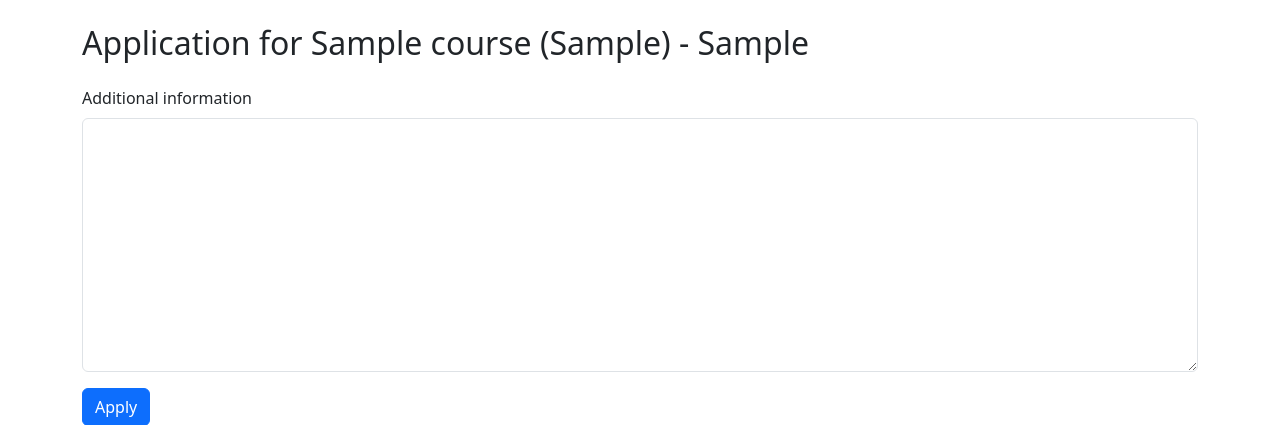
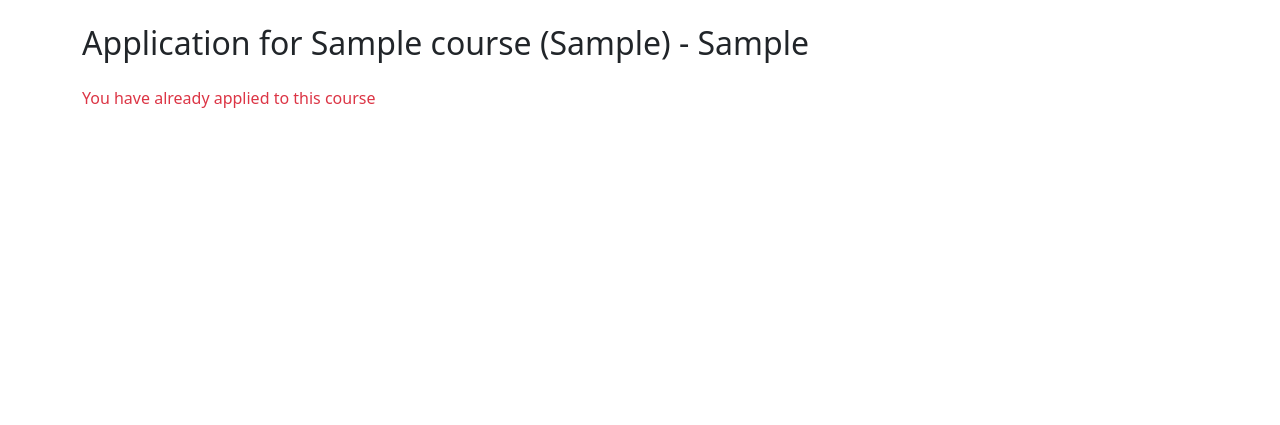
Before and after one commit to k3vkoh/bc-tasystem, a Django app: page /applications/create/00000000-0000-0000-0000-000000000001/ in a window 1280 px wide. Shown: the part 56-481 px from the top of the page. Run offline with Django 4.2, Linux system fonts and the light colour scheme; a user stored in the database is signed in; tables that the repository leaves empty hold one stand-in row (values such as "Sample post"); some libraries are stand-ins or nearby versions.

Commit message:
cannot apply if not valid

```diff
--- a/src/applications/templates/application_form.html
+++ b/src/applications/templates/application_form.html
@@ -3,6 +3,9 @@
 {% block content %}
 
 <h2 class="fw-normal mb-4">Application for {{ course }}</h2>
+{% if can_apply != None %}
+    <p class="text-danger">{{can_apply}}</p>
+{% else %}
 <form method="post" class="form-group">
     {% csrf_token %}
     {% for field in form %}
@@ -18,5 +21,5 @@
     {% endfor %}
     <button type="submit" class="btn btn-primary">Apply</button>
 </form>
-
+{% endif %}
 {% endblock %}
--- a/src/applications/views.py
+++ b/src/applications/views.py
@@ -37,6 +37,7 @@ class ApplicationCreateView(SuccessMessageMixin, LoginRequiredMixin, UserPassesT
     def get_context_data(self, **kwargs):
         context = super().get_context_data(**kwargs)
         context['course'] = self.get_object()
+        context['can_apply'] = self.ensure_user_can_apply()
         return context
 
     def get_success_url(self):
```
